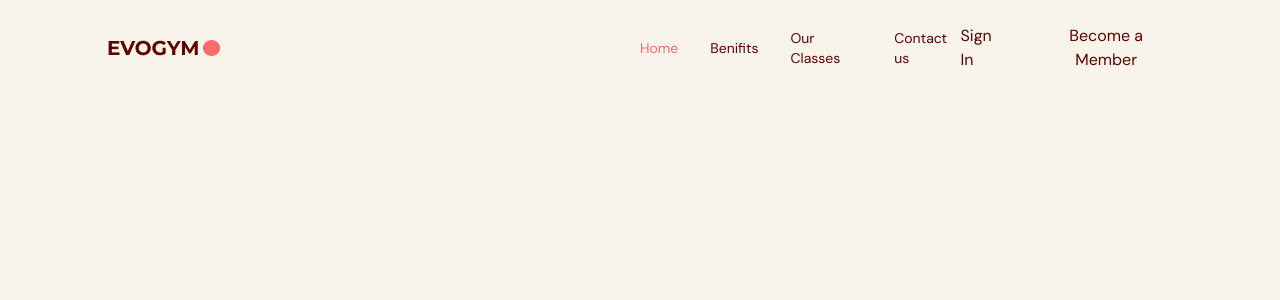
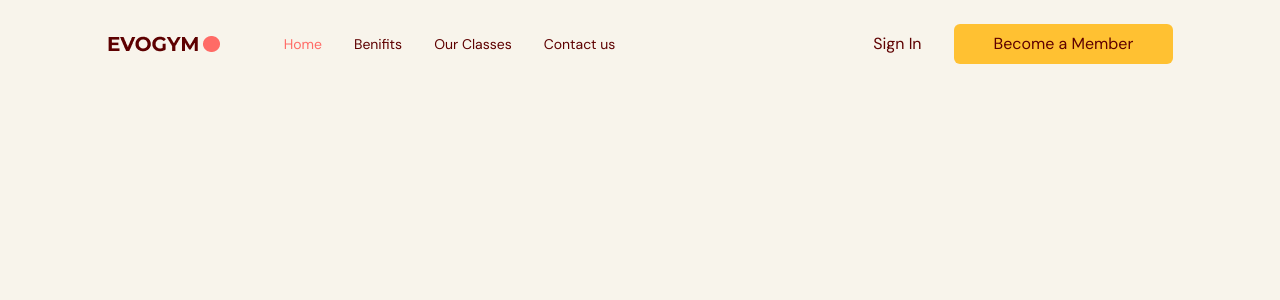
Before and after one commit to Suksham-sharma/Gym-typescript, a React (Vite) app: page / in a window 1280 px wide. Shown: the top 300 px of the page. Built offline with nearby package versions, Linux system fonts and the light colour scheme.

Commit message:
basic changes

```diff
--- a/src/scenes/navbar/index.tsx
+++ b/src/scenes/navbar/index.tsx
@@ -4,6 +4,7 @@
 import Link from './link';
 import { SelectedPage } from '@/shared/types';
 import useMediaQuery from '@/hooks/useMediaQuery';
+import ActionButton from '@/shared/actionButton';
 
 
 type Props = {
@@ -25,7 +26,7 @@
 
                     {/* Left Side of the navbar */}
                     <img alt="logo" src={Logo} />
-                </div>
+
 
                 {/* Right Side of the navbar */}
                 {isAboveMediumScreens ? (
@@ -58,7 +59,7 @@
 
                         <div className={`${flexBetween} gap-8`}>
                             <p>Sign In</p>
-                            <button>Become a Member</button>
+                            <ActionButton setSelcetedPage={setSelectedPage}>Become a Member</ActionButton>
                         </div>
                     </div>
                     ) : (
@@ -71,7 +72,8 @@
 
             </div>
         </div>
-    </nav>
+    </div>
+</nav>
   )
 };
 
--- /dev/null
+++ b/src/shared/actionButton.tsx
@@ -0,0 +1,21 @@
+import AnchorLink from "react-anchor-link-smooth-scroll"
+import { SelectedPage } from "./types"
+
+type Props = {
+    children : React.ReactNode
+    setSelcetedPage: (page: SelectedPage) => void
+}
+
+const ActionButton = ({children, setSelcetedPage}: Props) => {
+  return (
+    <AnchorLink
+    className="rounded-md bg-secondary-500 px-10 py-2 hover:bg-primary-500 hover:text-white transition-all duration-500 ease-in-out"
+    onClick={() => {setSelcetedPage(SelectedPage.ContactUs)}}
+    href={`#${SelectedPage.ContactUs}`}
+    >
+        {children}
+    </AnchorLink>
+  )
+}
+
+export default ActionButton
```
